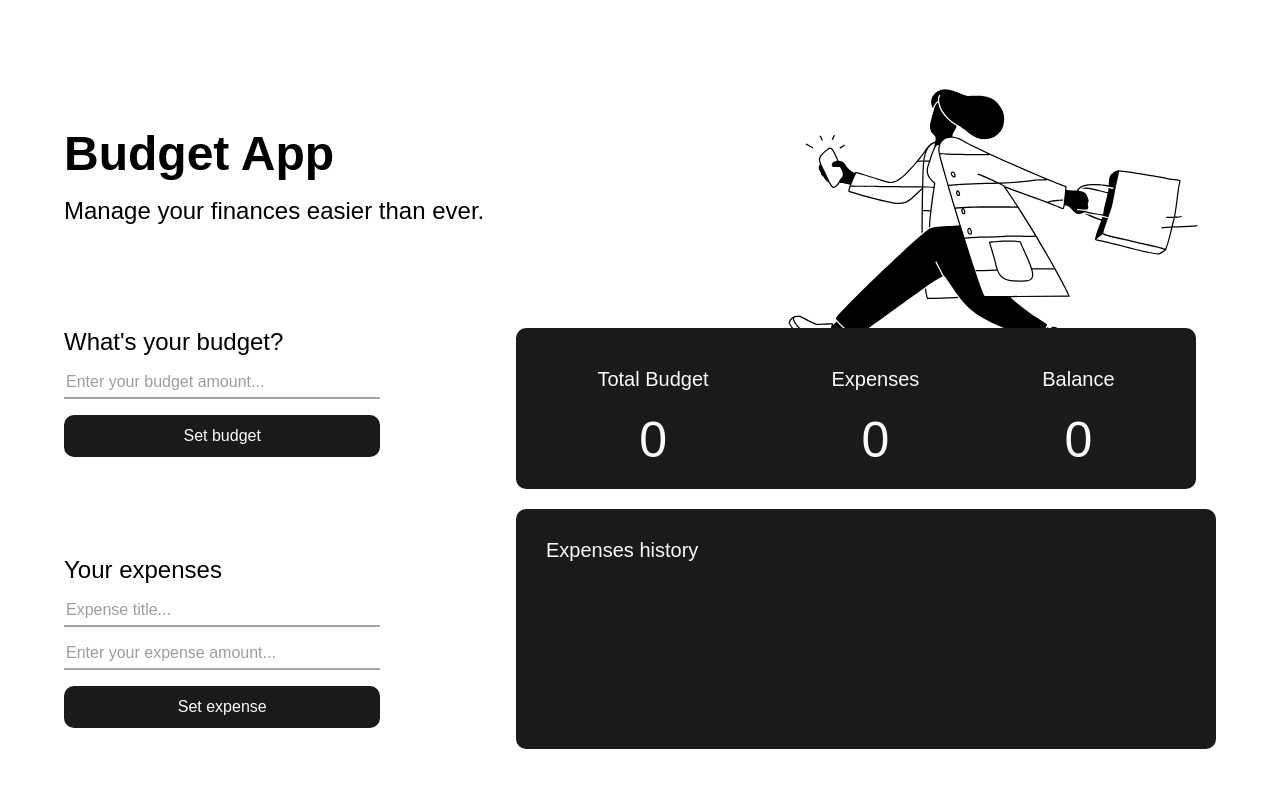
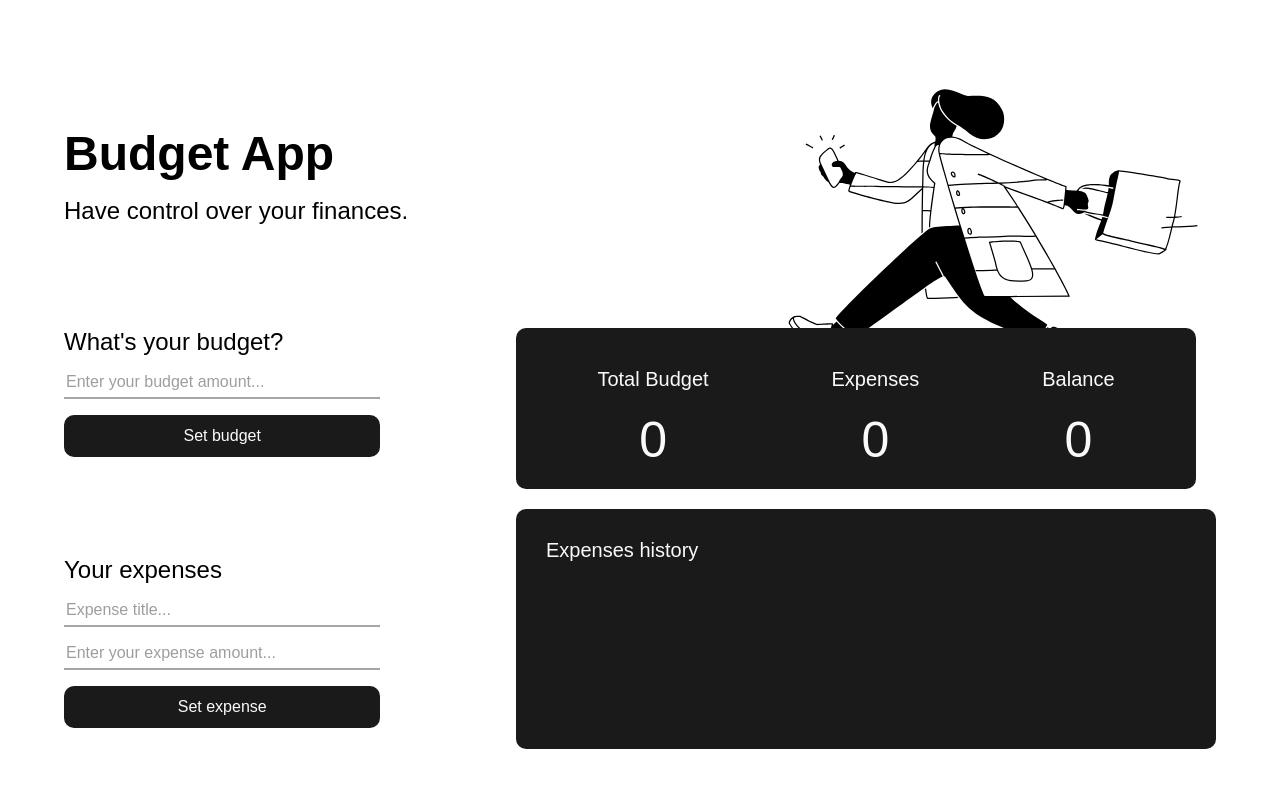
Before and after one commit to oliwiarednelo/budget-app, a plain HTML site: page index.html in a window 1280 px wide. Drawn offline with Linux system fonts and the light colour scheme; a web font is replaced by a local one.

Commit message:
changed a subheadline

```diff
--- a/index.html
+++ b/index.html
@@ -12,7 +12,7 @@
     <section class="hero-section">
         <div class="text">
         <h1>Budget App</h1>
-        <p>Manage your finances easier than ever.</p>
+        <p>Have control over your finances.</p>
     </div>
     <div class="image">
         <img src="assets/heroimg.svg" alt="hero image">
```
